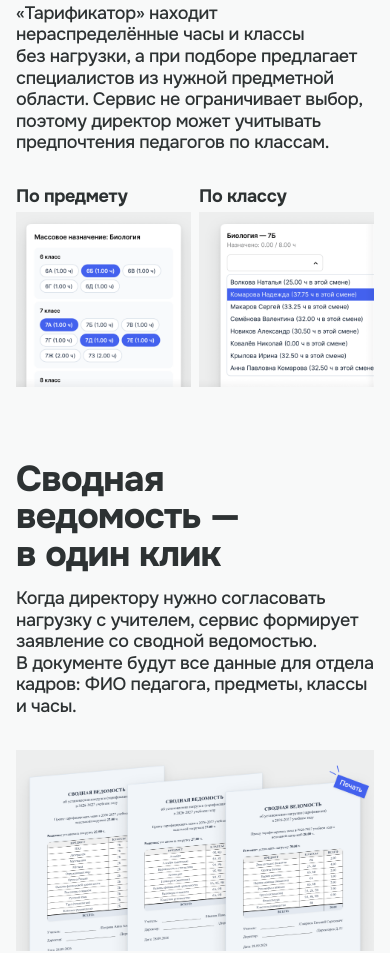
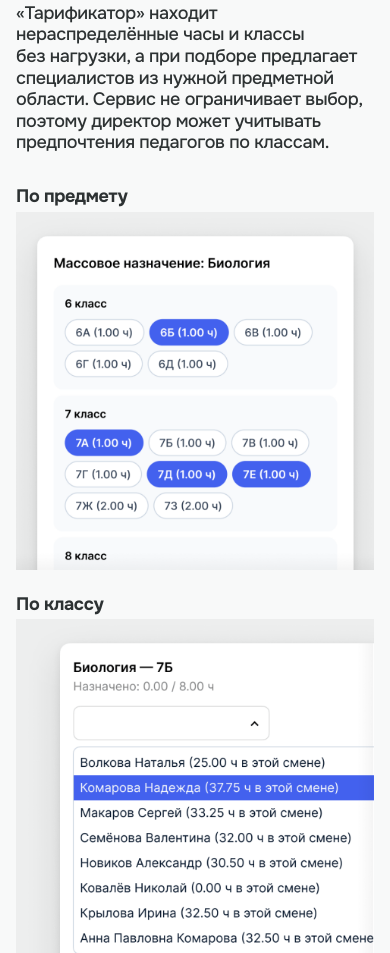
Before and after one commit to VrnkBondarchuk/tarifikator.github.io, a plain HTML site: page index.html in a window 390 px wide. Shown: the part 3433-4386 px from the top of the page. Drawn offline with Linux system fonts and the light colour scheme.

Commit message:
Stack matching examples on mobile

```diff
--- a/css/styles.css
+++ b/css/styles.css
@@ -1057,6 +1057,11 @@ a:hover {
 }
 
 @media (max-width: 800px) {
+  .matching-hints__examples {
+    grid-template-columns: 1fr;
+    gap: 24px;
+  }
+
   .section-heading {
     font-size: 36px;
   }
--- a/index.html
+++ b/index.html
@@ -6,7 +6,7 @@
     <meta name="theme-color" content="#2d3233">
     <title>Тарификатор — онлайн-программа для управления нагрузкой</title>
     <link rel="preload" href="fonts/Onest-Variable.ttf" as="font" type="font/ttf" crossorigin>
-    <link rel="stylesheet" href="css/styles.css?v=58">
+    <link rel="stylesheet" href="css/styles.css?v=59">
   </head>
   <body>
     <header class="hero" aria-labelledby="hero-title">
```
